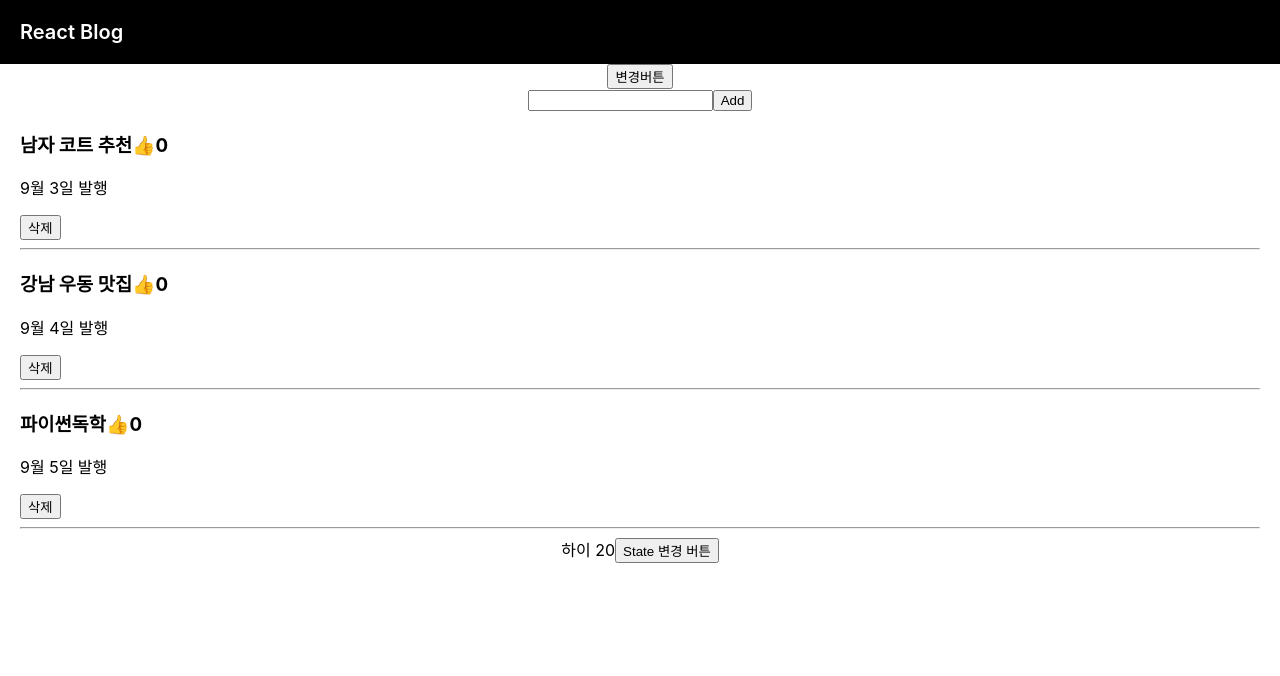
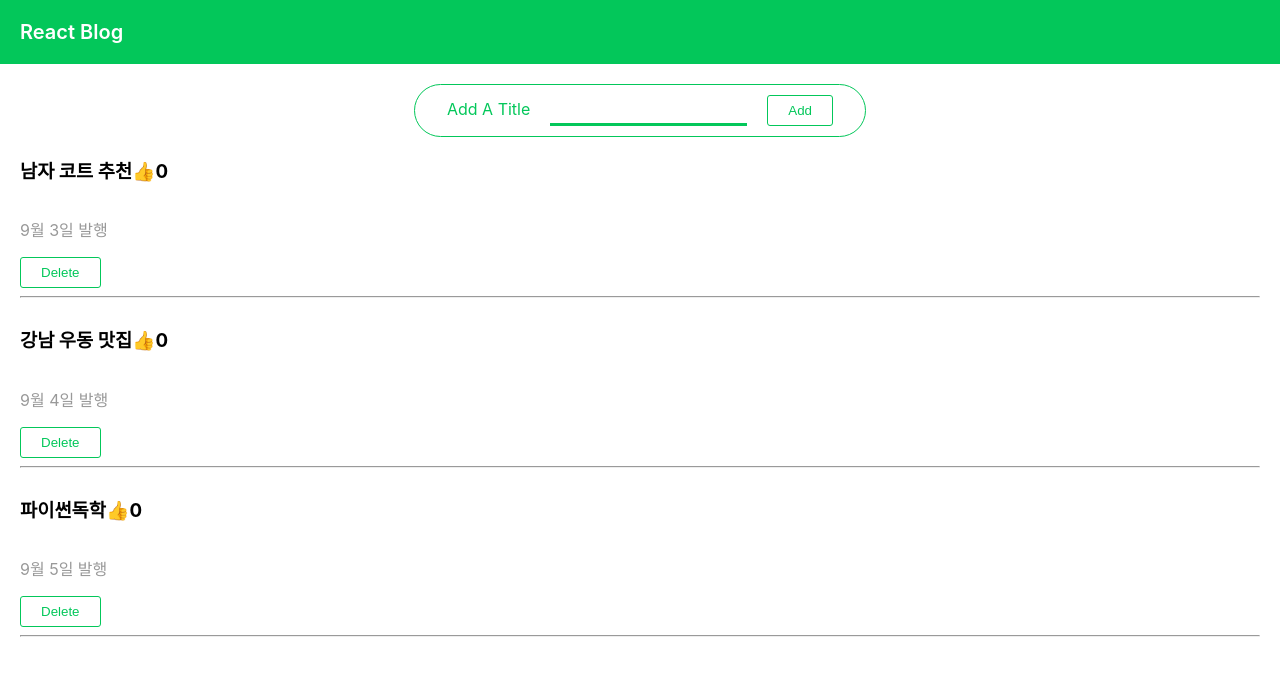
Before and after one commit to iamlydiaaaa/React, a React (Create React App) app in the folder blog/: page / in a window 1280 px wide. Shown: the top 676 px of the page. Built offline with nearby package versions, Linux system fonts and the light colour scheme.

Commit message:
CSS added

```diff
--- a/blog/src/App.css
+++ b/blog/src/App.css
@@ -8,15 +8,61 @@
   pointer-events: none;
 }
 
+button{
+  padding: 7px 20px;
+  border: 1px solid #03c75a;
+  color: #03c75a;
+  background-color: #fff;
+  border-radius: 3px;
+  cursor: pointer;
+}
+button:hover{
+  background-color: #03c75a;
+  color: #fff;
+}
+
+.add-box{
+  width: 450px;
+  margin: 0 auto;
+  padding: 10px 0;
+  border: 1px solid #03c75a;
+  border-radius: 50px;
+
+}
+.add-box span{
+  color: #03c75a;
+}
+.add-box input{
+  margin: 0 20px;
+  padding: 5px 10px;
+  border: 0;
+  outline: none;
+  border-bottom: 3px solid #03c75a;
+}
+
+.add-box button{}
+
+
+
 .modal{
   margin-top: 20px;
   padding: 20px;
-  background: #eee;
+  background: #e6f3ec;
 
 }
 
+.modal-title{
+
+}
+
+.modal-date{
+  color: #999;
+  padding-bottom: 20px;
+  border-bottom: 1px solid #aaa;
+}
+
 .black-nav {
-  background: #000;
+  background: #03c75a;
   width: 100%;
   display: flex;
   color: white;
@@ -30,6 +76,18 @@
   text-align-last: left;
 }
 
+.list-title{
+  display: inline-block;
+  cursor: pointer;
+}
+.list-title:hover{
+  text-decoration: underline;
+}
+
+.list-date{
+  color: #999;
+}
+
 @media (prefers-reduced-motion: no-preference) {
   .App-logo {
     animation: App-logo-spin infinite 20s linear;
--- a/blog/src/App.js
+++ b/blog/src/App.js
@@ -6,6 +6,7 @@ import './App.css';
 function App() {
 
   let [글제목,글제목변경] = useState(['남자 코트 추천', '강남 우동 맛집', '파이썬독학']);
+  let [글내용,글내용변경] = useState(['내용1','내용2','내용3']);
 
   let [따봉, 따봉변경] = useState([0,0,0]);
   let [날짜, 날짜변경] = useState(['9월 3일','9월 4일','9월 5일'])
@@ -25,10 +26,11 @@ function App() {
       <div className="black-nav">
         <div>React Blog</div>
       </div>
-      <button onClick={() => { 제목바꾸기() } }>변경버튼</button>
+      {/* <button onClick={() => { 제목바꾸기() } }>변경버튼</button> */}
       <br />
-      <div>
+      <div className="add-box">
         {/* Add */}
+        <span>Add A Title</span>
       <input onChange={(e) => {
         입력값변경(e.target.value);
        }} />
@@ -53,7 +55,7 @@ function App() {
         글제목.map(function(a, i){
           return (
             <div className="list" key={i}>
-              <h3 onClick={ () => { setModal(true); setTitle(i) }}>{ 글제목[i] }
+              <h3 className="list-title" onClick={ () => { setModal(true); setTitle(i) }}>{ 글제목[i] }
                 <span onClick={ (e) => {
                   e.stopPropagation();
                   let copy = [...따봉];
@@ -61,12 +63,12 @@ function App() {
                   따봉변경(copy)
                  } }>👍</span>{따봉[i]}
               </h3>
-              <p>{날짜[i]} 발행</p>
+              <p className="list-date">{날짜[i]} 발행</p>
               <button onClick={() => {
                 let copy = [...글제목];
                 copy.splice(i, 1);
                 글제목변경(copy);
-              }}>삭제</button>
+              }}>Delete</button>
               <hr/>
             </div>
           )
@@ -75,10 +77,10 @@ function App() {
 
       {
         // 조건식 ? 참일때 실행할코드 : 거짓일때 실행할코드
-        modal == true ? <Modal color={['skyblue', 'lightpink']} title={title} 글제목={글제목} 날짜={날짜} 제목바꾸기={제목바꾸기} /> : null
+        modal == true ? <Modal title={title} 글제목={글제목} 날짜={날짜} 글내용={글내용} 제목바꾸기={제목바꾸기} /> : null
       }
 
-     <Modal2 />
+     {/* <Modal2 /> */}
     </div>
 
 
@@ -89,11 +91,11 @@ function App() {
 
 function Modal(props){
   return (
-    <div className="modal" style={{background : props.color[0]}}>
-        <h2>{props.글제목[props.title]}</h2>
-        <p>{props.날짜[props.title]} 발행</p>
-        <p>상세내용</p>
-        <button onClick={ () => {props.제목바꾸기()}}>글수정</button>
+    <div className="modal" >
+        <h2 className="modal-title">{props.글제목[props.title]}</h2>
+        <p className="modal-date">{props.날짜[props.title]} 발행</p>
+        <p className="modal-content">{props.글내용[props.title]}</p>
+        <button onClick={ () => {props.제목바꾸기()}}>Change title</button>
       </div>
   )
 }
```
